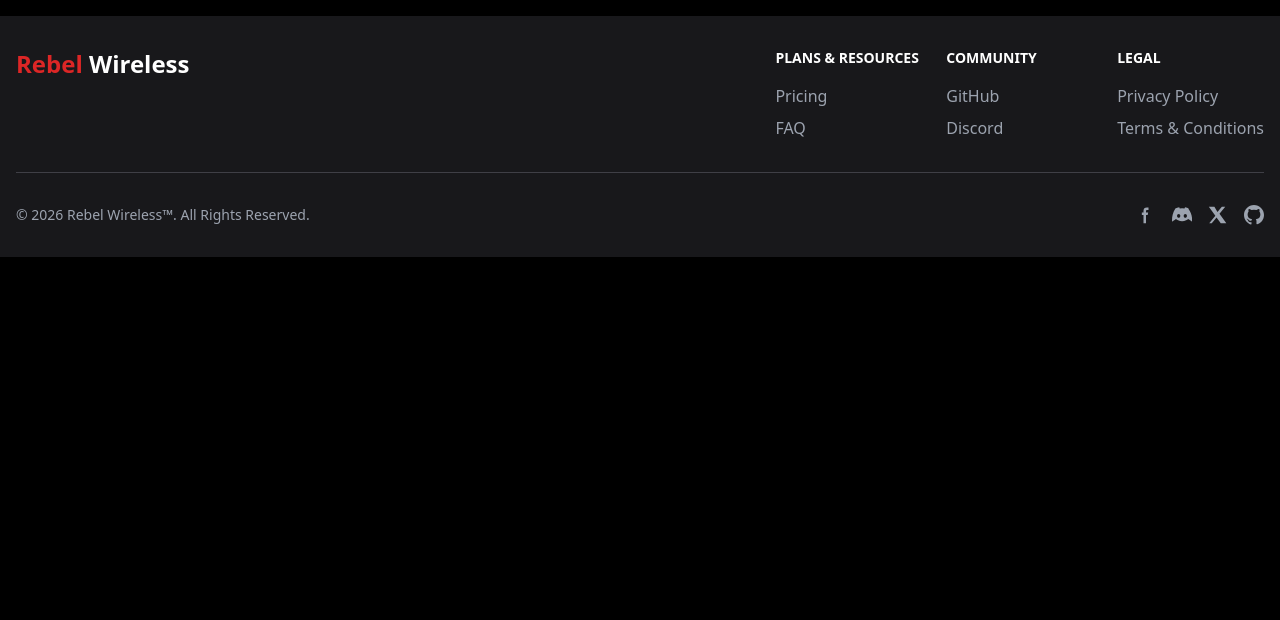
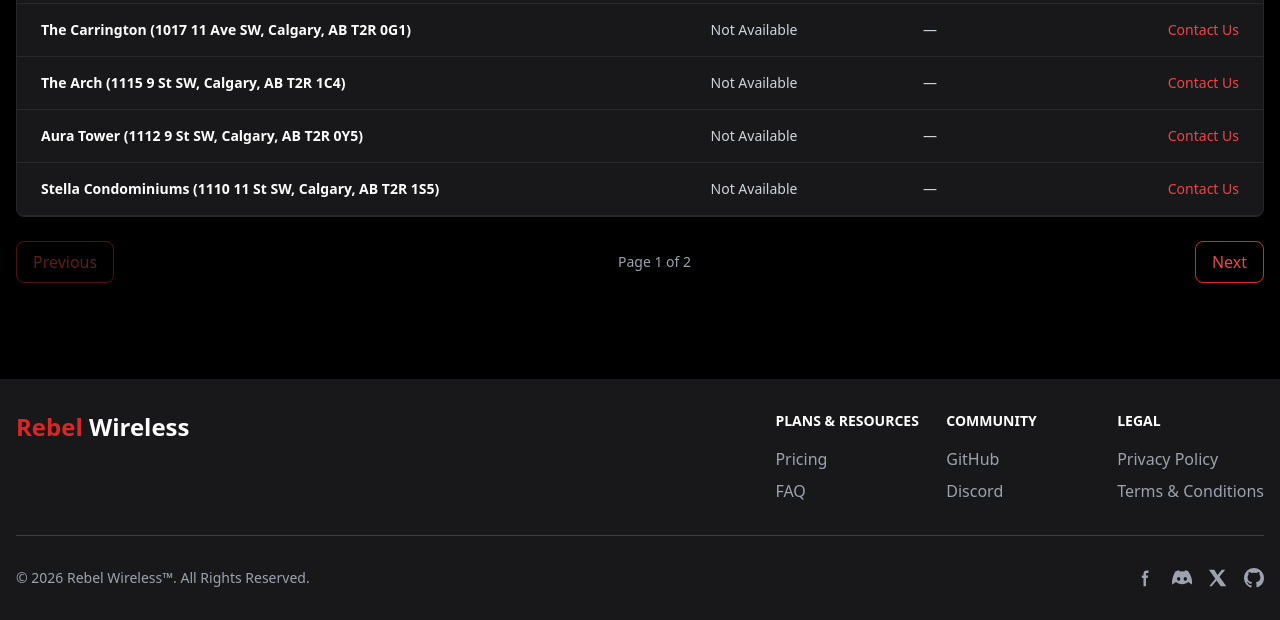
Before and after one commit to RebelWireless/RebelWirelessWebsite, a FastAPI app: page /check-coverage in a window 1280 px wide. Shown: the part 1205-1825 px from the top of the page. Before the commit the page ends 1462 px from the top, so only its background shows below. Run offline with FastAPI, Linux system fonts and the light colour scheme; some libraries are stand-ins or nearby versions.

Commit message:
Added table

```diff
--- a/app/templates/check_coverage.html
+++ b/app/templates/check_coverage.html
@@ -19,81 +19,193 @@
       <input
         id="coverageSearch"
         type="text"
-        placeholder="Enter city or state"
-        class="w-full px-4 py-3 rounded-lg bg-zinc-900 border border-zinc-800 text-white placeholder-gray-500 focus:outline-none focus:ring-4 focus:ring-red-900"
+        placeholder="Enter building, city, or address"
+        class="w-full px-4 py-3 rounded-lg bg-zinc-900 border border-zinc-800 text-white placeholder-gray-500 focus:outline-none focus:ring-4 focus:ring-red-900 transition"
       />
     </div>
 
-    <!-- Map Card -->
-    <div class="bg-zinc-900 border border-zinc-800 rounded-lg shadow overflow-hidden">
-      <div
-        id="coverageMap"
-        class="w-full h-[500px]"
-      ></div>
+    <!-- Map -->
+    <div class="bg-zinc-900 border border-zinc-800 rounded-lg shadow overflow-hidden mb-12">
+      <div id="coverageMap" class="w-full h-[500px]"></div>
+    </div>
+
+    <!-- Coverage Table -->
+    <div class="relative overflow-x-auto bg-zinc-900 border border-zinc-800 rounded-lg shadow">
+      <table class="w-full text-sm text-left text-gray-300">
+        <caption class="p-6 text-lg font-bold text-white">
+          Service Availability
+          <p class="mt-2 text-sm font-normal text-gray-400">
+            All currently known serviceable and expansion locations.
+          </p>
+        </caption>
+
+        <thead class="bg-zinc-800 border-t border-b border-zinc-700 text-gray-400">
+          <tr>
+            <th class="px-6 py-3">Location</th>
+            <th class="px-6 py-3">Service Types</th>
+            <th class="px-6 py-3">Max Speed</th>
+            <th class="px-6 py-3 text-right">Action</th>
+          </tr>
+        </thead>
+
+        <tbody id="coverageTableBody"></tbody>
+      </table>
+    </div>
+
+    <!-- Pagination -->
+    <div class="flex items-center justify-between mt-6">
+      <button
+        id="prevPage"
+        class="border border-red-600 text-red-500 hover:bg-red-600 hover:text-white px-4 py-2 rounded-lg transition disabled:opacity-40"
+      >
+        Previous
+      </button>
+
+      <p class="text-gray-400 text-sm">
+        Page <span id="currentPage">1</span> of <span id="totalPages">1</span>
+      </p>
+
+      <button
+        id="nextPage"
+        class="border border-red-600 text-red-500 hover:bg-red-600 hover:text-white px-4 py-2 rounded-lg transition disabled:opacity-40"
+      >
+        Next
+      </button>
     </div>
 
   </div>
-
-<!-- CTA if location not found -->
-<div class="max-w-screen-md mx-auto mt-8 text-center">
-  <p class="text-gray-400 text-lg mb-4">
-    Can't find your address? We're constantly adding new locations.
-  </p>
-  <p class="text-gray-400 text-lg mb-4">
-    Contact us - we might be able to service your area!
-  </p>
-  <a href="/contact"
-     class="inline-block bg-red-600 hover:bg-red-500 text-white font-semibold px-6 py-3 rounded-lg transition focus:ring-4 focus:ring-red-900">
-    Contact Us
-  </a>
-</div>
-
 </section>
 
 <!-- Leaflet -->
-<link
-  rel="stylesheet"
-  href="https://unpkg.com/leaflet@1.9.4/dist/leaflet.css"
-/>
+<link rel="stylesheet" href="https://unpkg.com/leaflet@1.9.4/dist/leaflet.css" />
 <script src="https://unpkg.com/leaflet@1.9.4/dist/leaflet.js"></script>
 
 <script>
-  // Locations injected from FastAPI
   const locations = {{ locations | tojson }};
+  let markers = [];
 
-  // Initialize map (US-centered)
-  const map = L.map("coverageMap").setView([55.0902, -100.7129], 4);
+  /* ================= MAP ================= */
+  const map = L.map("coverageMap");
 
   L.tileLayer("https://{s}.tile.openstreetmap.org/{z}/{x}/{y}.png", {
     attribution: "&copy; OpenStreetMap contributors"
   }).addTo(map);
 
-  const markers = [];
+  function renderMarkers(locationsToShow) {
+    // Clear existing markers
+    markers.forEach(m => map.removeLayer(m));
+    markers = [];
 
-  locations.forEach(loc => {
-    const marker = L.marker([loc.lat, loc.lng])
-      .addTo(map)
-      .bindPopup(
-        `<strong>${loc.name}</strong><br>
-         <span style="color:#22c55e;">Service Available</span>`
-      );
+    const latLngs = [];
 
-    markers.push({ ...loc, marker });
+    locationsToShow.forEach(loc => {
+      if (!loc.lat || !loc.lng) return;
+      const marker = L.marker([loc.lat, loc.lng]).addTo(map);
+      marker.bindPopup(`<strong>${loc.name}</strong>`);
+      markers.push(marker);
+      latLngs.push([loc.lat, loc.lng]);
+    });
+
+    if (latLngs.length > 0) {
+      map.fitBounds(latLngs, { padding: [50, 50] });
+    } else {
+      map.setView([55.0902, -100.7129], 4);
+    }
+  }
+
+  /* ================= TABLE + PAGINATION ================= */
+  const tableBody = document.getElementById("coverageTableBody");
+  const prevBtn = document.getElementById("prevPage");
+  const nextBtn = document.getElementById("nextPage");
+  const currentPageEl = document.getElementById("currentPage");
+  const totalPagesEl = document.getElementById("totalPages");
+
+  const rowsPerPage = 5;
+  let currentPage = 1;
+  let filteredLocations = [...locations];
+
+  function renderTable() {
+    tableBody.innerHTML = "";
+    const start = (currentPage - 1) * rowsPerPage;
+    const end = start + rowsPerPage;
+    const pageItems = filteredLocations.slice(start, end);
+
+    let html = "";
+
+    if (pageItems.length === 0) {
+      html = `
+        <tr>
+          <td colspan="4" class="px-6 py-4 text-center text-gray-400">
+            No results found.
+          </td>
+        </tr>
+      `;
+    } else {
+      pageItems.forEach(loc => {
+        const available = loc.service_types && loc.service_types.length > 0;
+        html += `
+          <tr class="border-b border-zinc-800 hover:bg-zinc-800/50 transition">
+            <td class="px-6 py-4 font-semibold text-white">${loc.name}</td>
+            <td class="px-6 py-4">${available ? loc.service_types.join(", ") : "Not Available"}</td>
+            <td class="px-6 py-4">${available ? loc.max_speed : "—"}</td>
+            <td class="px-6 py-4 text-right">
+              ${
+                available
+                  ? `<a href="/signup?location=${encodeURIComponent(loc.name)}"
+                       class="bg-red-600 hover:bg-red-500 text-white font-semibold px-4 py-2 rounded-lg transition">
+                       Sign Up
+                     </a>`
+                  : `<a href="/contact"
+                       class="text-red-500 hover:text-red-400 font-medium">
+                       Contact Us
+                     </a>`
+              }
+            </td>
+          </tr>
+        `;
+      });
+    }
+
+    tableBody.innerHTML = html;
+
+    const totalPages = Math.ceil(filteredLocations.length / rowsPerPage) || 1;
+    currentPageEl.textContent = currentPage;
+    totalPagesEl.textContent = totalPages;
+    prevBtn.disabled = currentPage === 1;
+    nextBtn.disabled = currentPage === totalPages;
+
+    renderMarkers(filteredLocations);
+  }
+
+  prevBtn.addEventListener("click", () => {
+    if (currentPage > 1) {
+      currentPage--;
+      renderTable();
+    }
   });
 
-  // Search behavior
-  document.getElementById("coverageSearch").addEventListener("input", (e) => {
+  nextBtn.addEventListener("click", () => {
+    const totalPages = Math.ceil(filteredLocations.length / rowsPerPage);
+    if (currentPage < totalPages) {
+      currentPage++;
+      renderTable();
+    }
+  });
+
+  /* ================= SEARCH ================= */
+  document.getElementById("coverageSearch").addEventListener("input", e => {
     const query = e.target.value.toLowerCase().trim();
-    if (!query) return;
 
-    const match = markers.find(m =>
-      m.name.toLowerCase().includes(query)
+    filteredLocations = locations.filter(loc =>
+      loc.name.toLowerCase().includes(query) ||
+      (loc.address && loc.address.toLowerCase().includes(query)) ||
+      (loc.city && loc.city.toLowerCase().includes(query))
     );
 
-    if (match) {
-      map.setView([match.lat, match.lng], 10);
-      match.marker.openPopup();
-    }
+    currentPage = 1;
+    renderTable();
   });
+
+  renderTable();
 </script>
 {% endblock %}
```
